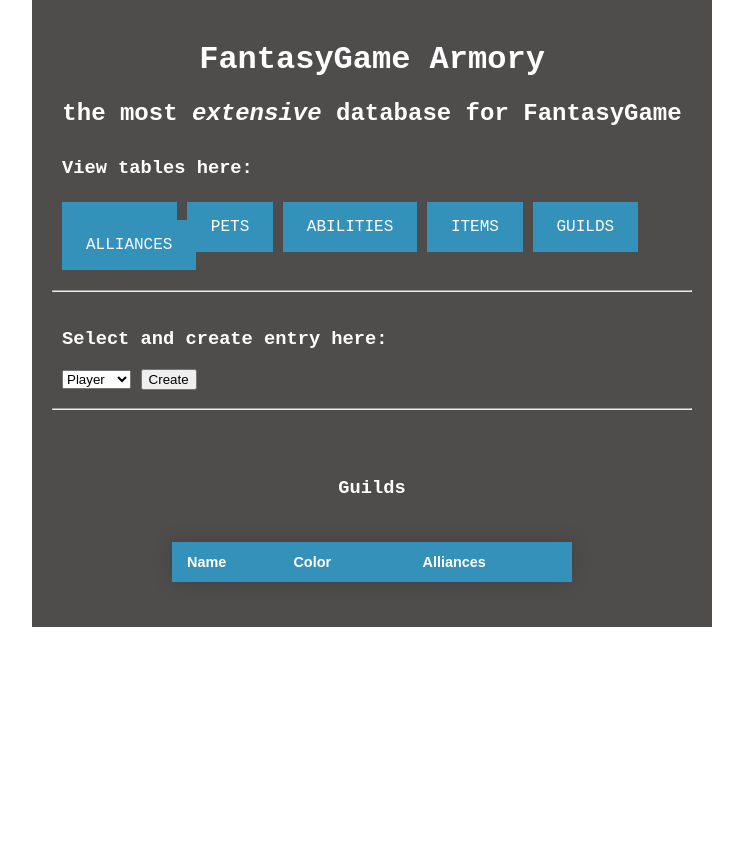
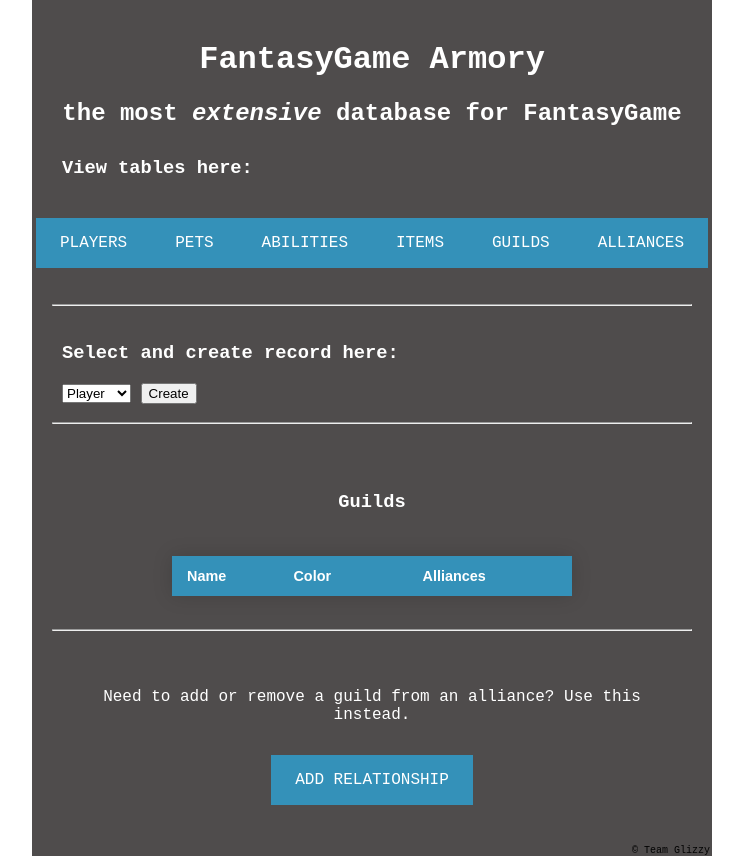
Before and after one commit to gmbrocha/CS_340_flip_deployment, a Flask app: page /guilds in a window 1280 px wide. Shown: the whole page, without its empty margins (268-1011 px from the left). Before the commit the page ends 627 px from the top, so only its background shows below. Run offline with Flask 3, Linux system fonts and the light colour scheme; data that the repository does not hold is empty; some libraries are stand-ins or nearby versions.

Commit message:
commit for partner update

```diff
--- a/app.py
+++ b/app.py
@@ -143,8 +143,6 @@
     query = 'SELECT Alliances.alliance_name AS name ' \
             'FROM Alliances'
 
-    headers = ['Name']  # the headers for display in the table
-
     cur = db.execute_query(db_connection=con, query=query)
 
     results = cur.fetchall()
@@ -187,39 +185,40 @@
     record = request.form.get('record')
 
     if select == 'Player':
-        query = f"DELETE FROM Players WHERE player_name = '{record}';"
+        query = f'DELETE FROM Players WHERE player_name = "{record}";'
     if select == 'Pet':
-        query = f"DELETE FROM Pets WHERE pet_name = '{record}';"
+        query = f'DELETE FROM Pets WHERE pet_name = "{record}";'
     if select == 'Ability':
-        query = f"DELETE FROM Special_Abilities WHERE ability_name = '{record}';"
+        query = f'DELETE FROM Special_Abilities WHERE ability_name = "{record}";'
     if select == 'Item':
-        query = f"DELETE FROM Items WHERE item_name = '{record}';"
+        query = f'DELETE FROM Items WHERE item_name = "{record}";'
     if select == 'Guild':
-        query = f"DELETE FROM Guilds WHERE guild_name = '{record}';"
+        query = f'DELETE FROM Guilds WHERE guild_name = "{record}";'
     if select == 'Alliance':
-        query = f"DELETE FROM Alliances WHERE alliance_name = '{record}';"
+        query = f'DELETE FROM Alliances WHERE alliance_name = "{record}";'
 
     message = 'Record Deleted!'
     try:
-        db.execute_query(db_connection=db, query=query)
+        db.execute_query(db_connection=con, query=query)
     except:
-        message = "Record NOT Deleted! Bet you didn't check to see whether that key was attached to another entity. Shame."
+        message = "Record NOT Deleted! Bet you didn't check to see whether a key was restricted by another entity. Shame."
     finally:
         return render_template('status_message.j2', message=message)
 
 
 @app.route('/update', methods=['POST', 'GET'])
 def create_update_form():
-     # get the entry type from the form
+
+     # get the update type and individual record from the form
     select = request.form.get('update-type')
     record_name = request.form.get('record')
 
-    # # TODO COMMENT THESE QUERIES
     ability_query = "SELECT `ability_name` FROM `Special_Abilities`;"
     pet_query = "SELECT `pet_name` FROM `Pets`;"
     weapon_query = "SELECT `item_name` FROM `Items` WHERE `item_type` = 'weapon';"
     armor_query = "SELECT `item_name` FROM `Items` WHERE `item_type` ='armor';"
     guild_query = "SELECT `guild_name` FROM `Guilds`;"
+    pet_types_query = "SELECT DISTINCT `pet_type` FROM `Pets`;"
 
     # create empty queries for cases that the attribute isn't necessary
     fields = []
@@ -235,8 +234,7 @@
     item_rarities = ['common', 'uncommon', 'rare', 'epic', 'legendary']
 
     if select == "Player":
-        # fields = ['Name', 'Ability', 'Pet', 'Weapon', 'Armor', 'Guild']
-        fields = ['Ability', 'Pet', 'Weapon', 'Armor', 'Guild']
+        fields = ['Name', 'Ability', 'Pet', 'Weapon', 'Armor', 'Guild']
 
         # get abilities for dropdown
         cur = db.execute_query(db_connection=con, query=ability_query)
@@ -258,52 +256,83 @@
         cur = db.execute_query(db_connection=con, query=guild_query)
         guilds = cur.fetchall()
 
-        # TODO FIGURE OUT THIS QUERY BELOW - THIS RECORD WILL BE USED TO PREPOPULATE THE FORM
-        # TODO pass the player_record object to the template and parse it for placeholder= in each input
-
-        # query = f"""SELECT Players.player_name, Special_Abilities.ability_name, Pets.pet_name, Items.item_name,
-        #         Items.item_name, Guilds.guild_name
-        #         FROM Players
-        #         LEFT JOIN Special_Abilities ON Special_Abilities.abilityID = Players.player_abilityID
-        #         LEFT JOIN Pets ON Players.petID = Pets.petID
-        #         LEFT JOIN Items ON Players.weaponID = Items.itemID
-        #         LEFT JOIN Items ON Players.armorID = Items.itemID
-        #         LEFT JOIN Guilds ON Players.guildID = Guilds.guildID
-        #         WHERE Players.player_name = '{record_name}'"""
-        # cur = db.execute_query(db_connection=con, query=query)
-        # player_record = cur.fetchall()
+        query = f"""SELECT Players.player_name AS pl_name, Special_Abilities.ability_name AS ability,
+                Pets.pet_name AS pet_name, i.item_name AS weapon, i2.item_name AS armor, Guilds.guild_name AS guild
+                FROM Players
+                LEFT JOIN Special_Abilities ON Special_Abilities.abilityID = Players.player_abilityID
+                LEFT JOIN Pets ON Players.petID = Pets.petID
+                LEFT JOIN Items AS i ON Players.weaponID = i.itemID
+                LEFT JOIN Items AS i2 ON Players.armorID = i2.itemID
+                LEFT JOIN Guilds ON Players.guildID = Guilds.guildID
+                WHERE Players.player_name = '{record_name}';"""
+        cur = db.execute_query(db_connection=con, query=query)
+        record_attr = cur.fetchall()
 
     if select == "Pet":
-        # fields = ['Name', 'Ability', 'Pet Type', 'Attack', 'Defense']
-        fields = ['Ability', 'Pet Type', 'Attack', 'Defense']
+        fields = ['Name', 'Ability', 'Pet Type', 'Attack', 'Defense']
 
         # get abilities for dropdown
         cur = db.execute_query(db_connection=con, query=ability_query)
         abilities = cur.fetchall()
 
+        # get pet_types for dropdown
+        cur = db.execute_query(db_connection=con, query=pet_types_query)
+        pet_types = cur.fetchall()
+
+        query = f"""SELECT Pets.pet_name AS pt_name, Special_Abilities.ability_name AS ability,
+                Pets.pet_type, Pets.pet_attack AS attack, Pets.pet_defense AS defense
+                FROM Pets
+                LEFT JOIN Special_Abilities ON Special_Abilities.abilityID = Pets.pet_abilityID
+                WHERE Pets.pet_name = '{record_name}';"""
+        cur = db.execute_query(db_connection=con, query=query)
+        record_attr = cur.fetchall()
+
     if select =="Ability":
-        # fields = ['Name', 'Attack', 'Cost']
-        fields = ['Attack', 'Cost']
+        fields = ['Name', 'Attack', 'Cost']
+
+        query = f"""SELECT Special_Abilities.ability_name AS ab_name, Special_Abilities.ability_attack AS attack,
+                Special_Abilities.ability_cost AS cost
+                FROM Special_Abilities
+                WHERE Special_Abilities.ability_name = '{record_name}';"""
+        cur = db.execute_query(db_connection=con, query=query)
+        record_attr = cur.fetchall()
 
     if select == "Item":
-        # fields = ['Name', 'Item Type', 'Defense', 'Attack', 'Rarity']
-        fields = ['Item Type', 'Defense', 'Attack', 'Rarity']
+        fields = ['Name', 'Item Type', 'Defense', 'Attack', 'Rarity']
+
+        query = f'''SELECT Items.item_name AS i_name, Items.item_type, Items.item_defense AS defense,
+                Items.item_attack AS attack, Items.item_rarity AS rarity
+                FROM Items
+                WHERE Items.item_name = "{record_name}";'''
+        cur = db.execute_query(db_connection=con, query=query)
+        record_attr = cur.fetchall()
 
     if select == "Guild":
-        # fields = ['Name', 'Color']
-        fields = ['Color']
+        fields = ['Name', 'Color']
+
+        query = f'''SELECT Guilds.guild_name AS g_name, Guilds.guild_color AS color
+                FROM Guilds
+                WHERE Guilds.guild_name = "{record_name}";'''
+        cur = db.execute_query(db_connection=con, query=query)
+        record_attr = cur.fetchall()
 
     if select == "Alliance":
-        # fields = ['Name']
-        fields = []
+        fields = ['Name']
 
-    return render_template('update_form.j2', name=record_name, select_type=select, fields=fields, abilities=abilities, pets=pets,
+        query = f'''SELECT Alliances.alliance_name AS a_name
+                FROM Alliances
+                WHERE Alliances.alliance_name = "{record_name}";'''
+        cur = db.execute_query(db_connection=con, query=query)
+        record_attr = cur.fetchall()
+
+    return render_template('update_form.j2', record_attr=record_attr, name=record_name, select_type=select, fields=fields, abilities=abilities, pets=pets,
                            weapons=weapons, armors=armors, item_types=item_types, guilds=guilds,
                            item_rarity=item_rarities, pet_types=pet_types)
 
 @app.route('/update-db', methods=['POST', 'GET'])
 def update_db_entry():
-    pass
+
+    return render_template('status_message.j2', message='not implemented')
 
 @app.route('/create-db-entry', methods=['POST'])
 def create_db_entry():
@@ -375,7 +404,7 @@
     # get the entry type from the form dropdown
     select = request.form.get('entry-type')
 
-    # # TODO COMMENT THESE QUERIES
+    # initial query definitions for dropdown population
     ability_query = "SELECT `ability_name` FROM `Special_Abilities`;"
     pet_query = "SELECT `pet_name` FROM `Pets`;"
     weapon_query = "SELECT `item_name` FROM `Items` WHERE `item_type` = 'weapon';"
@@ -441,6 +470,12 @@
                            item_rarity=item_rarities, pet_types=pet_types)
 
 
+@app.route('/display-alliances-guilds', methods=['GET', 'POST'])
+def display_alliances_guilds():
+
+    return render_template('alliances_guilds.j2')
+
+
 if __name__ == "__main__":
 
     app.run(port=6754, debug=True)
--- a/static/css/style.css
+++ b/static/css/style.css
@@ -1,5 +1,9 @@
 html {
     --background-color: #ffffff;
+}
+
+#app-header {
+    text-align: center;
 }
 
 body {
@@ -16,12 +20,33 @@
     background-color: #4f4c4c;
 }
 
+.nav-buttons {
+    display: flex;
+    justify-content: center;
+}
+
+.table-display {
+    display: flex;
+    justify-content: center;
+    text-align: center;
+}
+
 .element-display {
     color: white;
     width: 50%;
     margin: 0 auto;
     padding: 20px;
     background-color: #4f4c4c;
+}
+
+.copyright-display {
+    color: rgb(3, 3, 3);
+    width: 50%;
+    margin: 0 auto;
+    padding: 10px 2px 0px 38px;
+    background-color: #4f4c4c;
+    text-align: right;
+    font-size: x-small;
 }
 
 a {
--- a/templates/abilities.j2
+++ b/templates/abilities.j2
@@ -27,7 +27,7 @@
                             <form class="update-player" method="POST" action="{{ url_for('create_update_form') }}">
                                 <input type="hidden" name="update-type" value="Ability" />
                                 <input type="hidden" name="record" value="{{ el['name'] }}" />
-                                <input type="submit" name="Update" value="Update" />
+                                <input type="submit" name="update" value="Update" />
                             </form>
                         </td>
                         <td>
--- a/templates/guilds.j2
+++ b/templates/guilds.j2
@@ -2,7 +2,7 @@
 
 {% block guilds_display %}
     <h3 style="text-align: center;">Guilds</h3>
-    <div style="text-align: center; display: flex; justify-content: center;">
+    <div class="table-display">
         <table>
             <thead>
                 <tr>
@@ -42,7 +42,7 @@
                             <form class="update-player" method="POST" action="{{ url_for('create_update_form') }}">
                                 <input type="hidden" name="update-type" value="Guild" />
                                 <input type="hidden" name="record" value="{{ key }}" />
-                                <input type="submit" name="Update" value="Update" />
+                                <input type="submit" name="update" value="Update" />
                             </form>
                         </td>
                         <td>
@@ -57,4 +57,12 @@
             </tbody>
         </table>
     </div>
+    <hr>
+    <br>
+    <p style="text-align: center; padding: 15px;">
+        Need to add or remove a guild from an alliance? Use this instead.
+    </p>
+    <div class="nav-buttons">
+        <a href="{{ url_for('display_alliances_guilds') }}">Add Relationship</a>
+    </div>
 {% endblock guilds_display %}
--- a/templates/main.j2
+++ b/templates/main.j2
@@ -7,16 +7,16 @@
 </head>
 <body>
     <div class="body-container">
-        <div id="app-header" style="text-align: center">
+        <div id="app-header">
             <h1>FantasyGame Armory</h1>
         </div>
-        <div id="sub-header" style="text-align: center">
+        <div id="app-header">
             <h2>the most <span style="font-style: italic">extensive</span> database for FantasyGame</h2>
         </div>
         <h3 style="padding: 10px;">
             View tables here:
         </h3>
-        <div style="padding: 10px;">
+        <div class="nav-buttons" style="padding: 10px;">
             <a href="{{ url_for('display_players') }}">Players</a>
             <a href="{{ url_for('display_pets') }}">Pets</a>
             <a href="{{ url_for('display_abilities') }}">Abilities</a>
@@ -29,7 +29,7 @@
         <div>
             <form class="entry-menu" method="POST" action="{{ url_for('create_entry_form') }}">
                 <div class="dropdown-group" style="padding: 10px">
-                        <h3 style="padding: 0;">Select and create entry here:</h3>
+                        <h3 style="padding: 0;">Select and create record here:</h3>
                             <select name="entry-type" class="select-form-control">
                                 <option value="Player">Player</option>
                                 <option value="Pet">Pet</option>
@@ -54,6 +54,10 @@
         {% block entry_form %}{% endblock entry_form %}
         {% block update_form %}{% endblock update_form %}
         {% block status_message %}{% endblock status_message %}
+        {% block alliances_guilds %}{% endblock alliances_guilds %}
+    </div>
+    <div class="copyright-display">
+        <p>&#169; Team Glizzy</p>
     </div>
 </body>
 </html>
--- a/templates/pets.j2
+++ b/templates/pets.j2
@@ -27,14 +27,14 @@
                             <form class="update-player" method="POST" action="{{ url_for('create_update_form') }}">
                                 <input type="hidden" name="update-type" value="Pet" />
                                 <input type="hidden" name="record" value="{{ el['name'] }}" />
-                                <input type="submit" name="Update" value="Update" />
+                                <input type="submit" name="update" value="Update" />
                             </form>
                         </td>
                         <td>
                             <form class="delete-button" method="POST" action="{{ url_for('delete_db_entry') }}">
                                 <input type="hidden" name="delete-type" value="Pet" />
                                 <input type="hidden" name="record" value="{{ el['name'] }}" />
-                                <input type="submit" name="delete" value="Update" />
+                                <input type="submit" name="delete" value="Delete" />
                             </form>
                         </td>
                     </tr>
```
Also changed, not shown: templates/alliances.j2 (+9 -1 lines), templates/update_form.j2 (+71 -3 lines).
